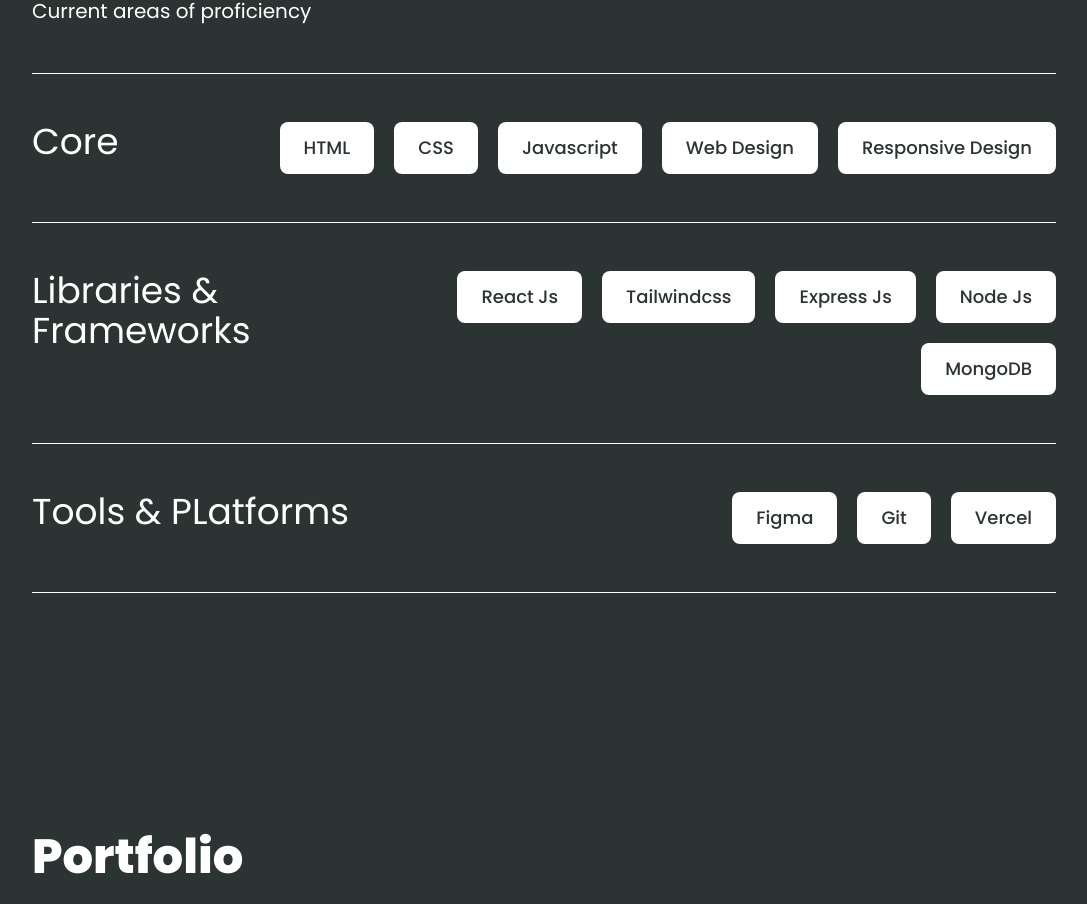
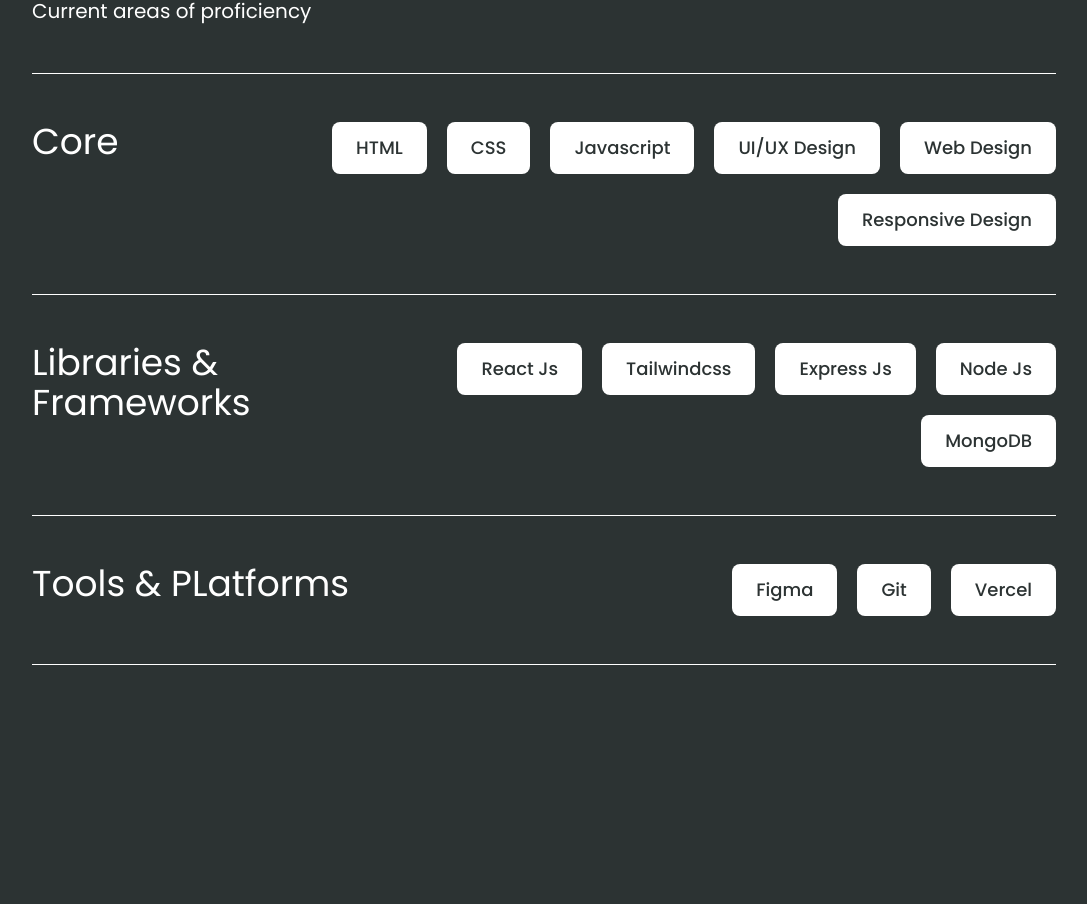
Before and after one commit to iqbalzayn01/iqbalzayn01.github.io, a React (Vite) app: page / in a window 1280 px wide. Shown: the part 979-1883 px from the top of the page, without its empty margins (96-1183 px from the left). Built offline with nearby package versions, Linux system fonts and the light colour scheme.

Commit message:
update: skills section

```diff
--- a/src/components/Skills/index.jsx
+++ b/src/components/Skills/index.jsx
@@ -6,6 +6,7 @@
         "HTML",
         "CSS",
         "Javascript",
+        "UI/UX Design",
         "Web Design",
         "Responsive Design",
       ],
```
